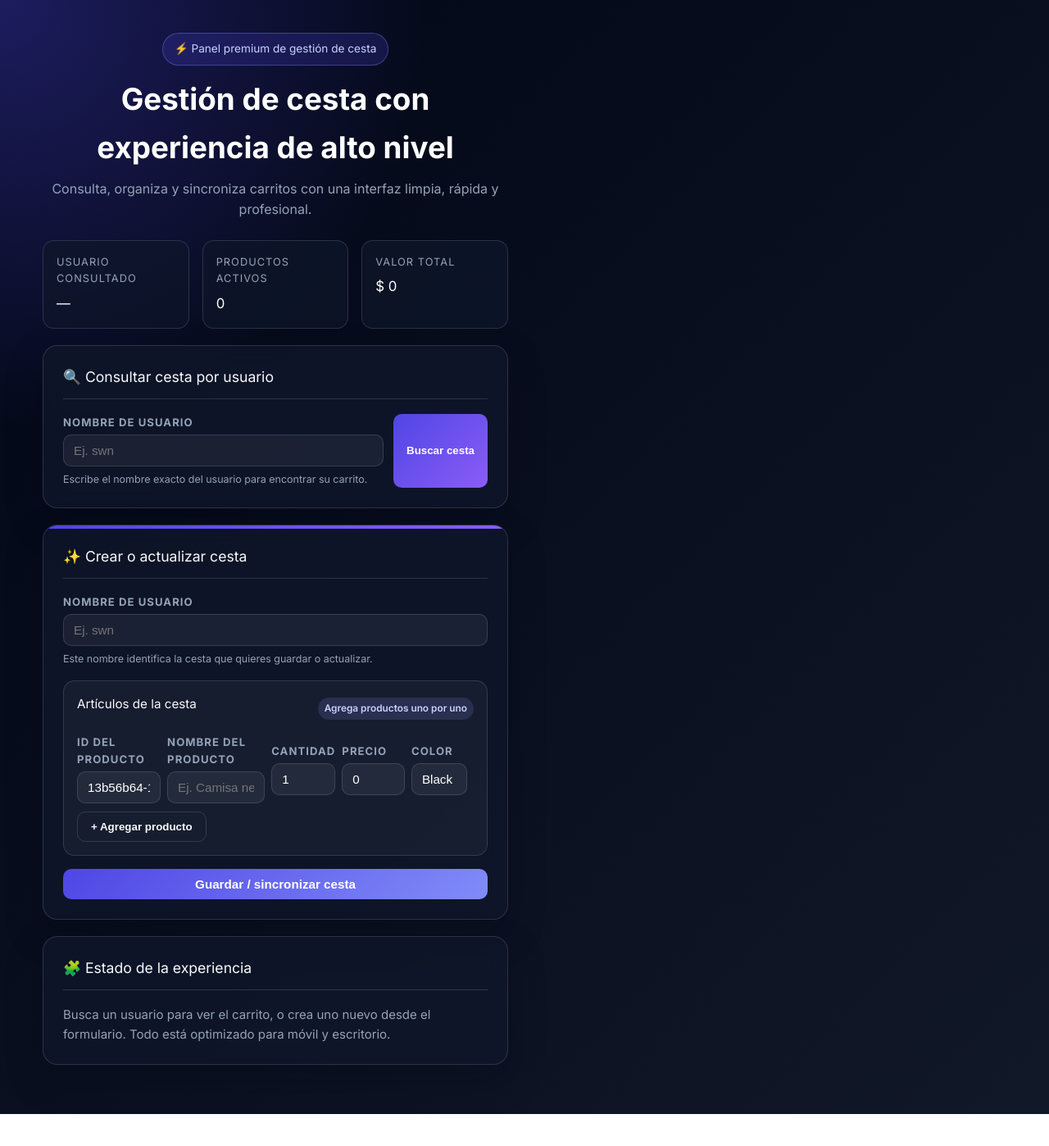
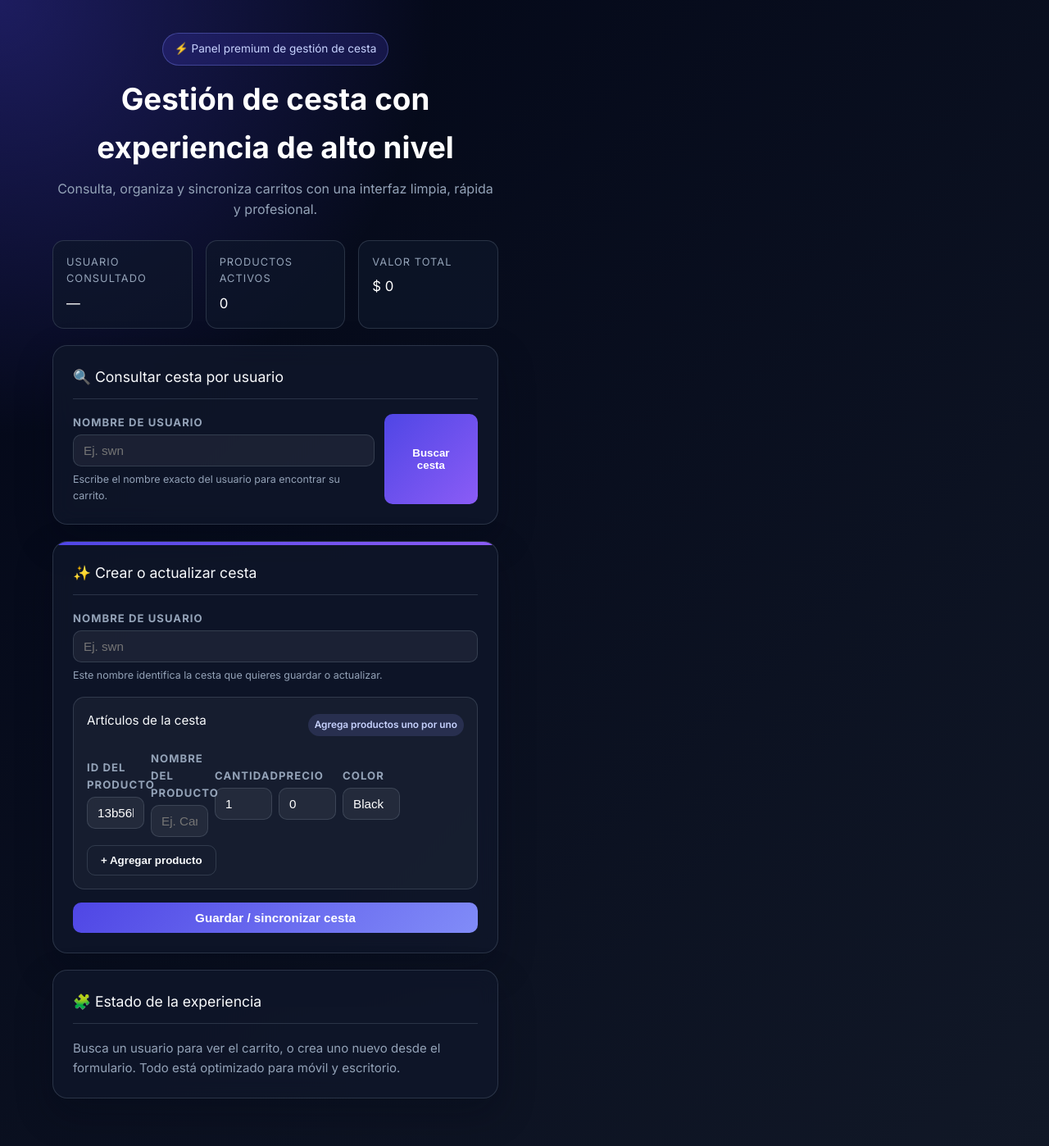
Before and after one commit to cesarbarretos31-bot/Front-basket, a Vue app: page / in a window 1280 px wide. Shown: the whole page at 82% size. Before the commit the page ends 1359 px from the top, so only its background shows below. Built offline with nearby package versions, Linux system fonts and the light colour scheme.

Commit message:
arreglo 0

```diff
--- a/src/App.vue
+++ b/src/App.vue
@@ -132,6 +132,7 @@ const saveBasket = async () => {
         }))
       }
     };
+    console.log('Saving payload', payload);
 
     await api.post('/basket', payload);
     showNotification(`🎉 Cesta ${currentBasket.value && currentBasket.value.userName === userName ? 'actualizada' : 'guardada'} correctamente para ${userName}.`, false);
@@ -141,7 +142,8 @@ const saveBasket = async () => {
     resetForm();
   } catch (error) {
     console.error('Error al guardar la cesta:', error);
-    showNotification('❌ Error al guardar la cesta. Revisa los datos o intenta de nuevo.', true);
+    const serverMsg = error?.response?.data || error?.message || 'Error desconocido';
+    showNotification(`❌ Error al guardar la cesta: ${JSON.stringify(serverMsg)}`, true);
   } finally {
     isSaving.value = false;
   }
@@ -426,6 +428,7 @@ button:disabled {
 .container {
   max-width: 1100px;
   margin: 0 auto;
+  padding: 0 12px;
 }
 
 .header {
@@ -649,7 +652,7 @@ input:focus {
 
 .item-row {
   display: grid;
-  grid-template-columns: 1.2fr 1.4fr 0.8fr 0.9fr 0.8fr auto;
+  grid-template-columns: repeat(6, minmax(0, 1fr));
   gap: 8px;
   align-items: center;
   margin-bottom: 10px;
```
